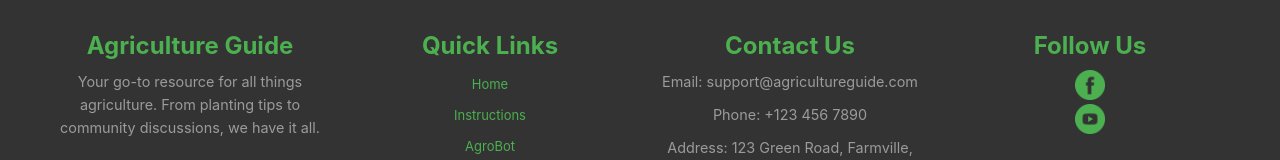
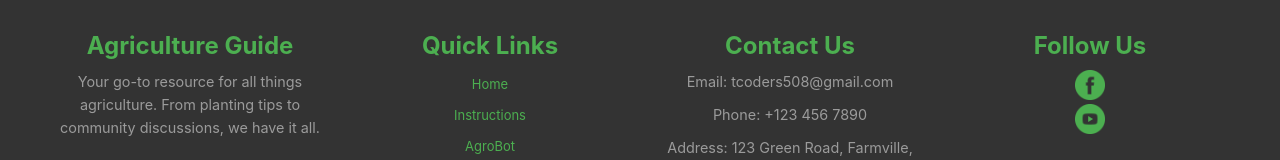
Before and after one commit to YutharsanS/AgroGuide, a React (Vite) app in the folder frontend/: page / in a window 1280 px wide. Shown: the part 2423-2583 px from the top of the page. Built offline with nearby package versions, Linux system fonts and the light colour scheme.

Commit message:
Add a working email for support

```diff
--- a/frontend/src/components/Footer.jsx
+++ b/frontend/src/components/Footer.jsx
@@ -28,7 +28,7 @@ function Footer() {
                 </div>
                 <div className="footer-section contact">
                     <h2>Contact Us</h2>
-                    <p>Email: support@agricultureguide.com</p>
+                    <p>Email: tcoders508@gmail.com</p>
                     <p>Phone: +123 456 7890</p>
                     <p>Address: 123 Green Road, Farmville, USA</p>
                 </div>
--- a/frontend/src/pages/PrivacyPolicy.jsx
+++ b/frontend/src/pages/PrivacyPolicy.jsx
@@ -64,7 +64,7 @@ function PrivacyPolicy() {
             <h2>8. Contact Us</h2>
             <p>If you have any questions about this Privacy Policy, please contact us:</p>
             <ul>
-                <li>By email: support@agrobot.com</li>
+                <li>By email: tcoders508@gmail.com</li>
                 <li>By phone number: +1-234-567-890</li>
             </ul>
 
--- a/frontend/src/pages/Terms.jsx
+++ b/frontend/src/pages/Terms.jsx
@@ -50,7 +50,7 @@ function Terms() {
             <h2>8. Contact Us</h2>
             <p>If you have any questions about these Terms of Service, please contact us:</p>
             <ul>
-                <li>By email: support@agrobot.com</li>
+                <li>By email: tcoders508@gmail.com</li>
                 <li>By phone number: +1-234-567-890</li>
             </ul>
 
```
